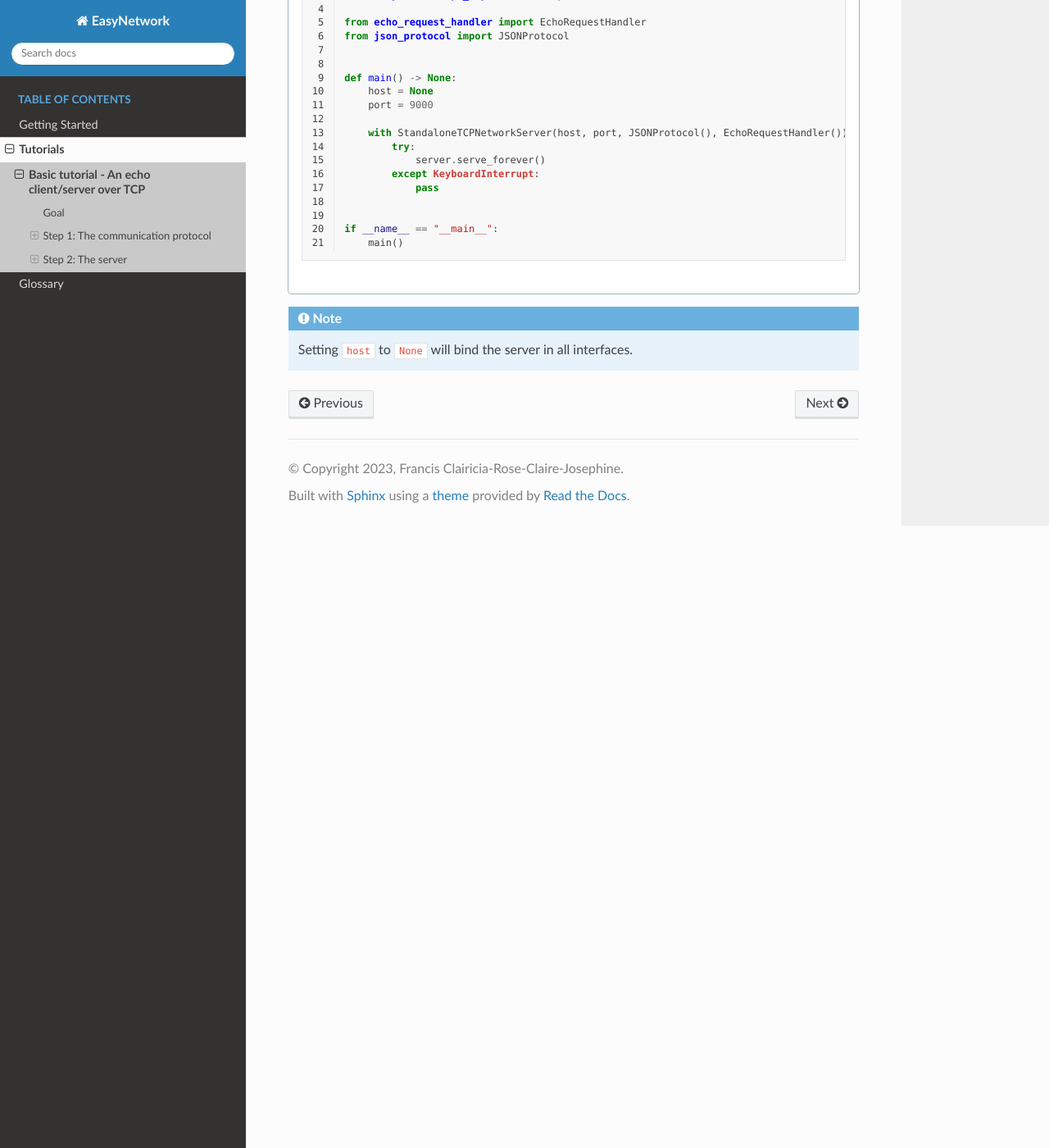
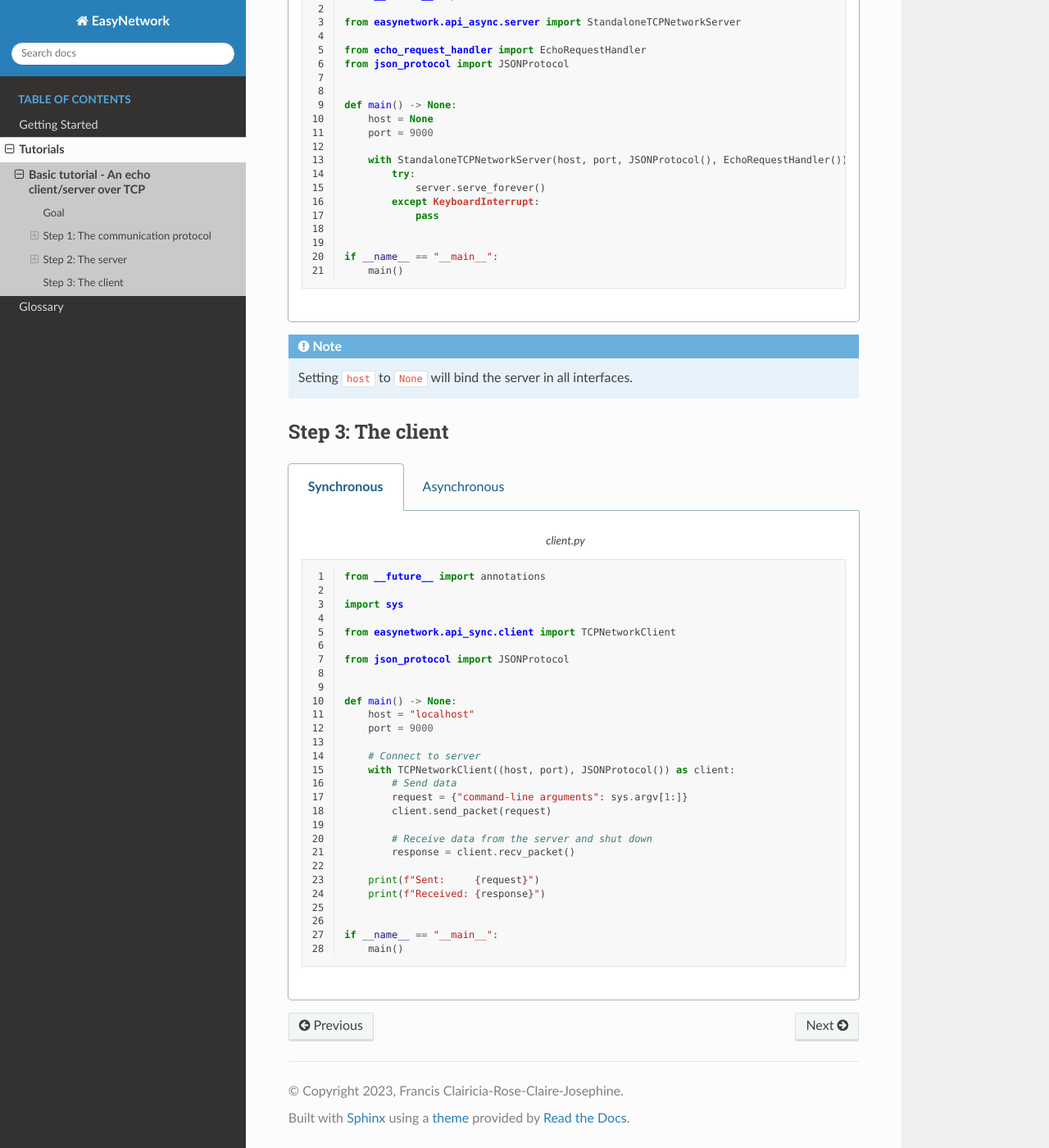
Before and after one commit to francis-clairicia/EasyNetwork, a Sphinx documentation site: the page built from docs/source/tutorials/basic.rst, in a window 1280 px wide and 1400 px high, scrolled down 3480 px. Shown: the whole window at 82% size. Built offline with Sphinx 7.4.7 and the Read the Docs theme 2.0.0, drawn with Linux system fonts in a browser that asks for light colours; some of the changed text lies outside the part shown.

Commit message:
[DOCS] Added client code in tutorial

```diff
--- /dev/null
+++ b/docs/source/_include/examples/tutorials/basic/async_client.py
@@ -0,0 +1,29 @@
+from __future__ import annotations
+
+import asyncio
+import sys
+
+from easynetwork.api_async.client import AsyncTCPNetworkClient
+
+from json_protocol import JSONProtocol
+
+
+async def main() -> None:
+    host = "localhost"
+    port = 9000
+
+    # Connect to server
+    async with AsyncTCPNetworkClient((host, port), JSONProtocol()) as client:
+        # Send data
+        request = {"command-line arguments": sys.argv[1:]}
+        await client.send_packet(request)
+
+        # Receive data from the server and shut down
+        response = await client.recv_packet()
+
+    print(f"Sent:     {request}")
+    print(f"Received: {response}")
+
+
+if __name__ == "__main__":
+    asyncio.run(main())
--- /dev/null
+++ b/docs/source/_include/examples/tutorials/basic/client.py
@@ -0,0 +1,28 @@
+from __future__ import annotations
+
+import sys
+
+from easynetwork.api_sync.client import TCPNetworkClient
+
+from json_protocol import JSONProtocol
+
+
+def main() -> None:
+    host = "localhost"
+    port = 9000
+
+    # Connect to server
+    with TCPNetworkClient((host, port), JSONProtocol()) as client:
+        # Send data
+        request = {"command-line arguments": sys.argv[1:]}
+        client.send_packet(request)
+
+        # Receive data from the server and shut down
+        response = client.recv_packet()
+
+    print(f"Sent:     {request}")
+    print(f"Received: {response}")
+
+
+if __name__ == "__main__":
+    main()
--- a/docs/source/_include/examples/tutorials/basic/echo_request_handler.py
+++ b/docs/source/_include/examples/tutorials/basic/echo_request_handler.py
@@ -15,6 +15,8 @@ class EchoRequestHandler(AsyncBaseRequestHandler[RequestType, ResponseType]):
     async def handle(self, client: AsyncClientInterface[ResponseType]) -> AsyncGenerator[None, RequestType]:
         request: RequestType = yield  # A JSON request has been sent by this client
 
+        print(f"{client.address} sent {request}")
+
         # As a good echo handler, the request is sent back to the client
         response: ResponseType = request
         await client.send_packet(response)
@@ -22,4 +24,4 @@ class EchoRequestHandler(AsyncBaseRequestHandler[RequestType, ResponseType]):
     async def bad_request(self, client: AsyncClientInterface[ResponseType], exc: BaseProtocolParseError) -> None:
         # Invalid JSON data sent
         # This is an example of how you can answer to an invalid request; do whatever you want
-        await client.send_packet({"data": {"error": "Invalid JSON", "code": "parse_error"}})
+        await client.send_packet({"error": "Invalid JSON", "code": "parse_error"})
--- a/docs/source/tutorials/basic.rst
+++ b/docs/source/tutorials/basic.rst
@@ -97,6 +97,7 @@ Its ``bad_request()`` method must also be overridden to handle parsing errors.
 
       await client.aclose()
 
+
 Start the server
 ^^^^^^^^^^^^^^^^
 
@@ -121,6 +122,25 @@ and the request handler instance.
 
    Setting ``host`` to ``None`` will bind the server in all interfaces.
 
+
+Step 3: The client
+------------------
+
+.. tabs::
+
+   .. group-tab:: Synchronous
+
+      .. literalinclude:: ../_include/examples/tutorials/basic/client.py
+         :linenos:
+         :caption: client.py
+
+   .. group-tab:: Asynchronous
+
+      .. literalinclude:: ../_include/examples/tutorials/basic/async_client.py
+         :linenos:
+         :caption: async_client.py
+
+
 .. Links
 
 .. _FTP: https://fr.wikipedia.org/wiki/File_Transfer_Protocol
```
Also changed, not shown: other parts of docs/source/tutorials/basic.rst (+1 -1 lines).
